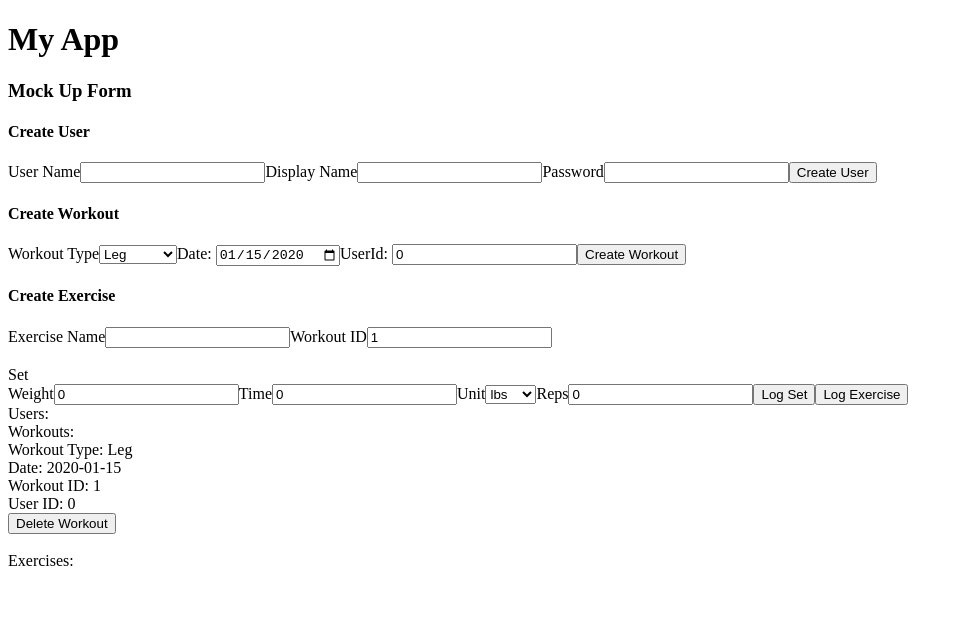
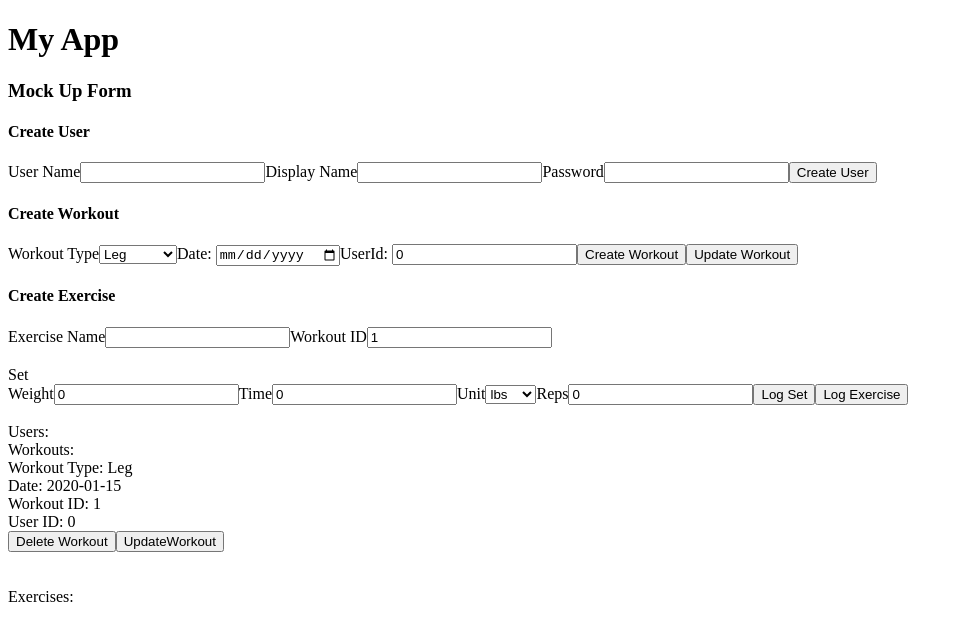
Before and after one commit to jamieab98/Capstone-Full-Stack-Productivity, a React (Vite) app in the folder frontend/: page / in a window 1280 px wide. Both pictures are taken after typing "2020-01-15" into the empty fields and a click on the button "Create Workout". Shown: the top 640 px of the page, without its empty margins (0-963 px from the left). Built offline with nearby package versions, Linux system fonts and the light colour scheme.

Commit message:
made the update workout function

```diff
--- a/frontend/src/App.jsx
+++ b/frontend/src/App.jsx
@@ -41,6 +41,8 @@ function App(){
   function handleCreateWorkout(e){
     e.preventDefault()
     setWorkoutClass(prev=>[...prev, {"workouttype": workoutType, "date": workoutDate, "workoutuserid": workoutUserID, "workoutid": workoutID}])
+    setWorkoutDate("")
+    setWorkoutUserID(0)
     setWorkoutID(workoutID + 1)
   }
 
@@ -87,6 +89,21 @@ function App(){
     setExerciseClass(prev=>prev.filter(e=>e!=exercise))
   }
 
+  function handleUpdateWorkout(id){
+    const workout = workoutClass.find(w=>w.workoutid==id)
+    setWorkoutType(workout.workouttype)
+    setWorkoutDate(workout.date)
+    setWorkoutUserID(workout.workoutuserid)
+    setWorkoutID(workout.workoutid)
+  }
+
+  function handleFinalizeUpdateWorkout(){
+    setWorkoutClass(prev=>prev.map(w=>w.workoutid==workoutID?{"workouttype": workoutType, "date": workoutDate, "workoutuserid": workoutUserID, "workoutid": workoutID}:w))
+    setWorkoutType("Leg")
+    setWorkoutDate("")
+    setWorkoutUserID(0)
+  }
+
   return(
     <>
       <h1>My App</h1>
@@ -127,6 +144,7 @@ function App(){
           <input type="number" id="workoutuserid" value={workoutUserID} onChange={(e)=>setWorkoutUserID(e.target.value)}/>
 
           <button type="submit">Create Workout</button>
+          <button type="button" onClick={handleFinalizeUpdateWorkout}>Update Workout</button>
         </form>
       </div>
 
@@ -166,10 +184,10 @@ function App(){
       </div>
 
       <div>
+        <br/>
         Users:
         {userClass.map((data, index)=>(
           <div key={index}>
-            <br/>
             Username: {data.username}<br/>
             Display: {data.displayname}<br/>
             User ID: {data.userid}<br/>
@@ -188,7 +206,8 @@ function App(){
             Workout ID: {data.workoutid}<br/>
             User ID: {data.workoutuserid}<br/>
             <button type="button" onClick={()=>handleDeleteWorkout(data.workoutid)}>Delete Workout</button>
-            <br/>
+            <button type="button" onClick={()=>handleUpdateWorkout(data.workoutid)}>UpdateWorkout</button>
+            <br/><br/>
           </div>
         ))}
       </div>
```
